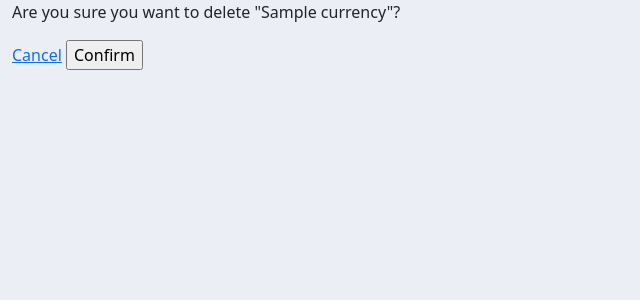
After one commit to fructusmortus/numismatics, a Django app: page /delete_currency/1/ in a window 1280 px wide. The commit adds this page. Shown: the top 300 px of the page, without its empty margins (0-640 px from the left). Run offline with Django 3.2, Linux system fonts and the light colour scheme; tables that the repository leaves empty hold one stand-in row (values such as "Sample post"); some libraries are stand-ins or nearby versions.

Commit message:
Update and delete were realized for currency

```diff
--- a/currency/templates/currency/all_currencies.html
+++ b/currency/templates/currency/all_currencies.html
@@ -23,6 +23,8 @@
                             <th>Series</th>
                             <th>Photo</th>
                             <th>Created at</th>
+                            <th>Update</th>
+                            <th>Remove</th>
                         </tr>
                     </thead>
                     <tbody>
@@ -39,6 +41,8 @@
                                 <td>{{currency.series}}</td>
                                 <td><img src="{{currency.thumbnail.url}}"></td>
                                 <td>{{currency.date_created}}</td>
+                                <td>{% if perms.currency.change_currency %}<a class="btn btn-sm btn-info" href="{% url 'update_currency' currency.id %}">Update</a>{% endif %}</td>
+                                <td>{% if perms.currency.delete_currency %}<a class="btn btn-sm btn-danger" href="{% url 'delete_currency' currency.id %}">Delete</a>{% endif %}</td>
                             </tr>
                         {% endfor %}
                     </tbody>
--- a/currency/templates/currency/create_currency.html
+++ b/currency/templates/currency/currency_form.html
@@ -6,7 +6,7 @@
 <form action="" method="POST" enctype="multipart/form-data">
     {% csrf_token %}
     {{form}}
-    <input type="submit" value="Add" class="mt16 btn btn-primary left" />
+    <input type="submit" value="Submit" class="mt16 btn btn-primary left" />
     <input type="reset" id="CancelButton" value="Cancel" class="mt16 btn btn-danger right"/>
 
     <script type="text/javascript">
--- /dev/null
+++ b/currency/templates/currency/delete.html
@@ -0,0 +1,10 @@
+{% extends 'home/free_layout.html' %}
+{% block content %}
+
+<p>Are you sure you want to delete "{{currency}}"?</p>
+<form action="{% url 'delete_currency' currency.id %}" method="POST" class="form-group">
+    {% csrf_token %}
+    <a href="{% url 'currency' %}">Cancel</a>
+    <input type="submit" value="Confirm">
+</form>
+{% endblock %}
--- a/currency/views.py
+++ b/currency/views.py
@@ -19,10 +19,27 @@ def create_currency(request):
             currency.save()
             return redirect('/currencies')
     context = {'form': form}
-    return render(request, 'currency/create_currency.html', context)
+    return render(request, 'currency/currency_form.html', context)
 
 
-def update_currency(request):
-    form = CurrencyForm()
+def update_currency(request, pk):
+    currency = Currency.objects.get(id=pk)
+    form = CurrencyForm(instance=currency)
+    if request.method == 'POST':
+        form = CurrencyForm(request.POST, request.FILES, instance=currency)
+        if form.is_valid():
+            currency = form.save(commit=False)
+            currency.user = request.user
+            currency.save()
+            return redirect('/currencies')
     context = {'form': form}
-    return render(request, 'currency/create_currency.html', context)
+    return render(request, 'currency/currency_form.html', context)
+
+
+def delete_currency(request, pk):
+    currency = Currency.objects.get(id=pk)
+    if request.method == 'POST':
+        currency.delete()
+        return redirect('/currencies')
+    context = {'currency': currency}
+    return render(request, 'currency/delete.html', context)
--- a/numismatics/urls.py
+++ b/numismatics/urls.py
@@ -26,5 +26,7 @@ urlpatterns = [
     path('register/', custom_user_views.register, name="register"),
     path('currencies/', currency_views.currency, name="currency"),
     path('create_currency/', currency_views.create_currency, name="create_currency"),
+    path('update_currency/<str:pk>/', currency_views.update_currency, name="update_currency"),
+    path('delete_currency/<str:pk>/', currency_views.delete_currency, name="delete_currency"),
     path('', include('home.urls')),
 ] + static(settings.MEDIA_URL, document_root=settings.MEDIA_ROOT)
```
